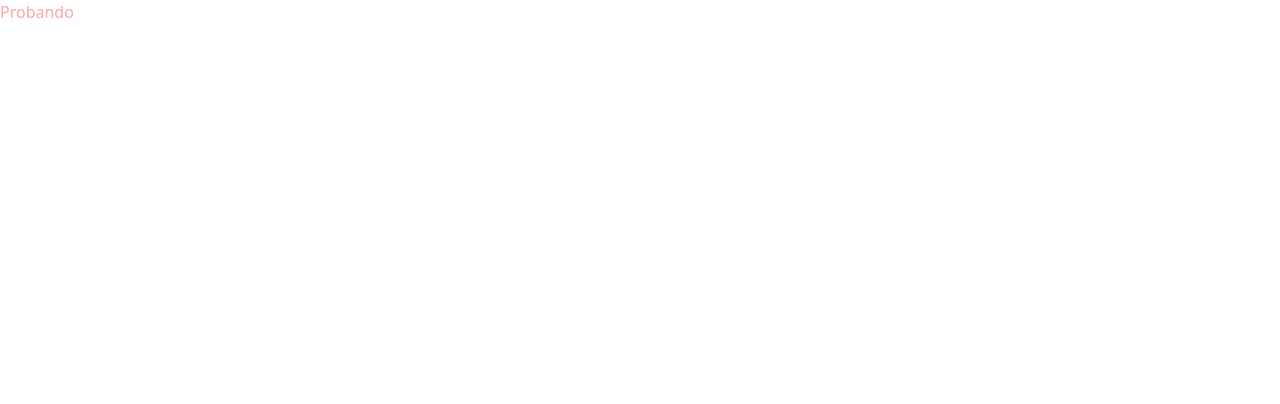
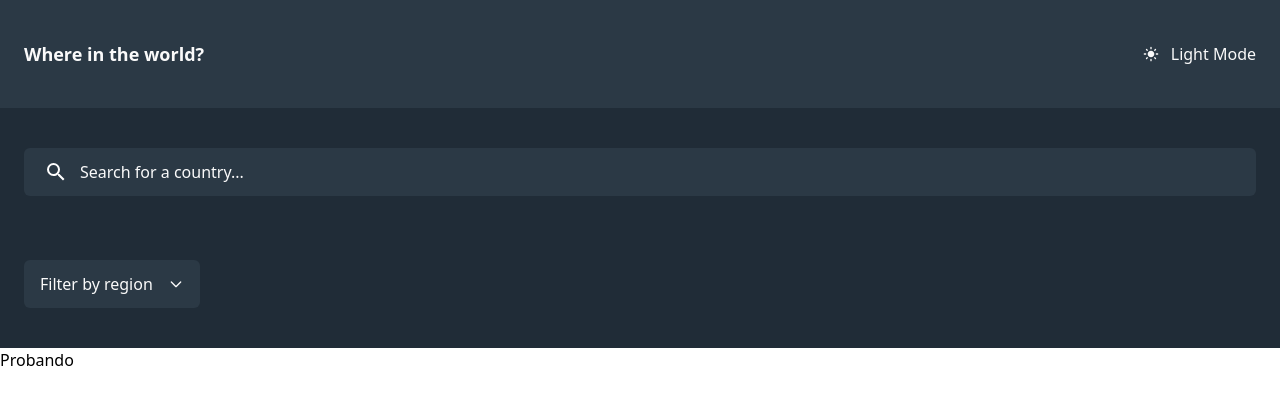
Before and after one commit to emiacerbi/countries-api, a React (Vite) app: page / in a window 1280 px wide. Shown: the top 404 px of the page. Built offline with nearby package versions, Linux system fonts and the light colour scheme.

Commit message:
filters section

```diff
--- a/package.json
+++ b/package.json
@@ -10,7 +10,8 @@
   },
   "dependencies": {
     "react": "^18.2.0",
-    "react-dom": "^18.2.0"
+    "react-dom": "^18.2.0",
+    "react-icons": "^4.7.1"
   },
   "devDependencies": {
     "@types/react": "^18.0.26",
--- a/src/App.tsx
+++ b/src/App.tsx
@@ -1,8 +1,13 @@
+import FilterSection from './components/FiltersSection'
+import Header from './components/Header'
+
 function App () {
   return (
-    <div className="text-red-300">
+    <>
+      <Header />
+      <FilterSection />
       <h1>Probando</h1>
-    </div>
+    </>
   )
 }
 
--- /dev/null
+++ b/src/components/FiltersSection.tsx
@@ -0,0 +1,88 @@
+import { ChangeEvent, useState } from 'react'
+import { MdSearch } from 'react-icons/md'
+
+type Filter = {
+    id: number;
+    name: string;
+    value: string;
+}
+
+const filters = [
+  { id: 1, name: 'Filter by region', value: '' },
+  { id: 2, name: 'Africa', value: 'africa' },
+  { id: 3, name: 'America', value: 'america' },
+  { id: 4, name: 'Asia', value: 'asia' },
+  { id: 5, name: 'Europe', value: 'europe' },
+  { id: 6, name: 'Oceania', value: 'oceania' }
+]
+
+function FiltersSection () {
+  const [isDropdownVisible, setIsDropdownVisible] = useState(false)
+  const [selectedFilter, setSelectedFilter] = useState(filters[0])
+  const [searchBarFilter, setSearchBarFilter] = useState('')
+
+  const handleClick = () => {
+    setIsDropdownVisible(!isDropdownVisible)
+  }
+
+  const handleSelectFilter = (filter: Filter) => {
+    setSelectedFilter(filter)
+    setIsDropdownVisible(false)
+  }
+
+  const handleChange = (e: ChangeEvent<HTMLInputElement>) => {
+    setSearchBarFilter(e.target.value)
+  }
+
+  const isHidden = isDropdownVisible ? 'block' : 'hidden'
+
+  return (
+    <section className="bg-neutral-800">
+      <div className="mx-auto flex max-w-screen-2xl flex-col gap-16 px-6 py-10">
+
+        <div className='relative'>
+          <MdSearch className='absolute top-1/2 left-5 -translate-y-1/2 text-2xl text-white' />
+          <input type='text' onChange={handleChange} value={searchBarFilter} placeholder="Search for a country..." className="w-full rounded-md bg-neutral-700 p-3 pl-14 text-neutral-100 placeholder:text-neutral-100 hover:ring-2 hover:ring-neutral-600" />
+        </div>
+
+        <div className='relative'>
+          <button
+            onClick={handleClick}
+            id="dropdownDefault"
+            data-dropdown-toggle="dropdown"
+            className="inline-flex w-44 items-center rounded-md bg-neutral-700 px-4 py-3 text-center text-neutral-100 hover:ring-2 hover:ring-neutral-600 focus:outline-none"
+            type="button">
+
+            {
+              selectedFilter.name
+            }
+
+            <svg className="ml-auto h-4 w-4" aria-hidden="true" fill="none" stroke="currentColor" viewBox="0 0 24 24" xmlns="http://www.w3.org/2000/svg">
+              <path strokeLinecap="round" strokeLinejoin="round" strokeWidth="2" d="M19 9l-7 7-7-7"></path>
+            </svg>
+          </button>
+
+          {/* Dropdown menu */}
+          <div id="dropdown" className={`z-10 ${isHidden} absolute top-14 w-44 divide-y divide-gray-100 overflow-hidden rounded bg-white shadow dark:bg-neutral-700`}>
+            <ul className="text-sm text-gray-700 dark:text-gray-200" aria-labelledby="dropdownDefault">
+              {
+                filters.map(filter => (
+                  <li
+                    className='block cursor-pointer px-4 py-3 hover:bg-gray-100 dark:hover:bg-gray-600 dark:hover:text-white'
+                    key={filter.id}
+                    onClick={() => handleSelectFilter(filter)}
+                  >
+                    {filter.name}
+                  </li>
+                ))
+              }
+            </ul>
+          </div>
+        </div>
+
+      </div>
+    </section>
+  )
+}
+
+export default FiltersSection
```
Also changed, not shown: .eslintrc.json, 1 other file (tests, documents, lock files or other folders).
